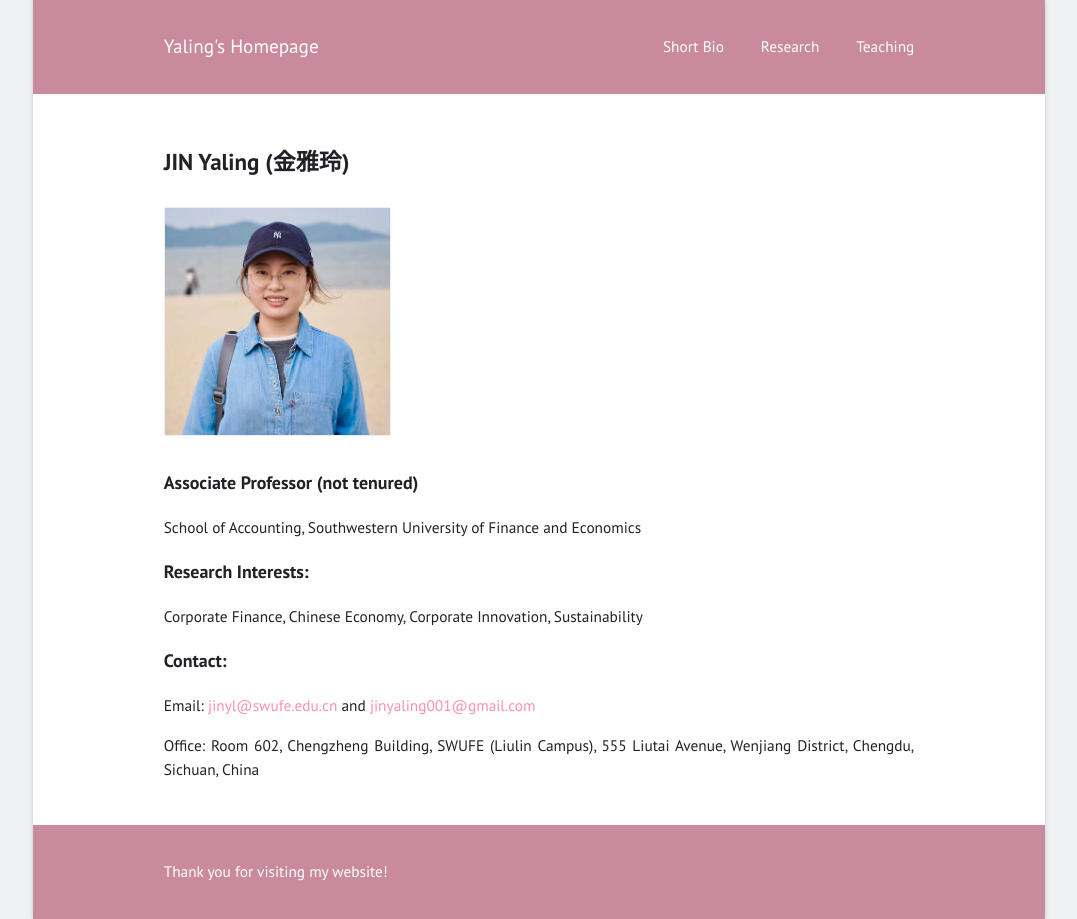
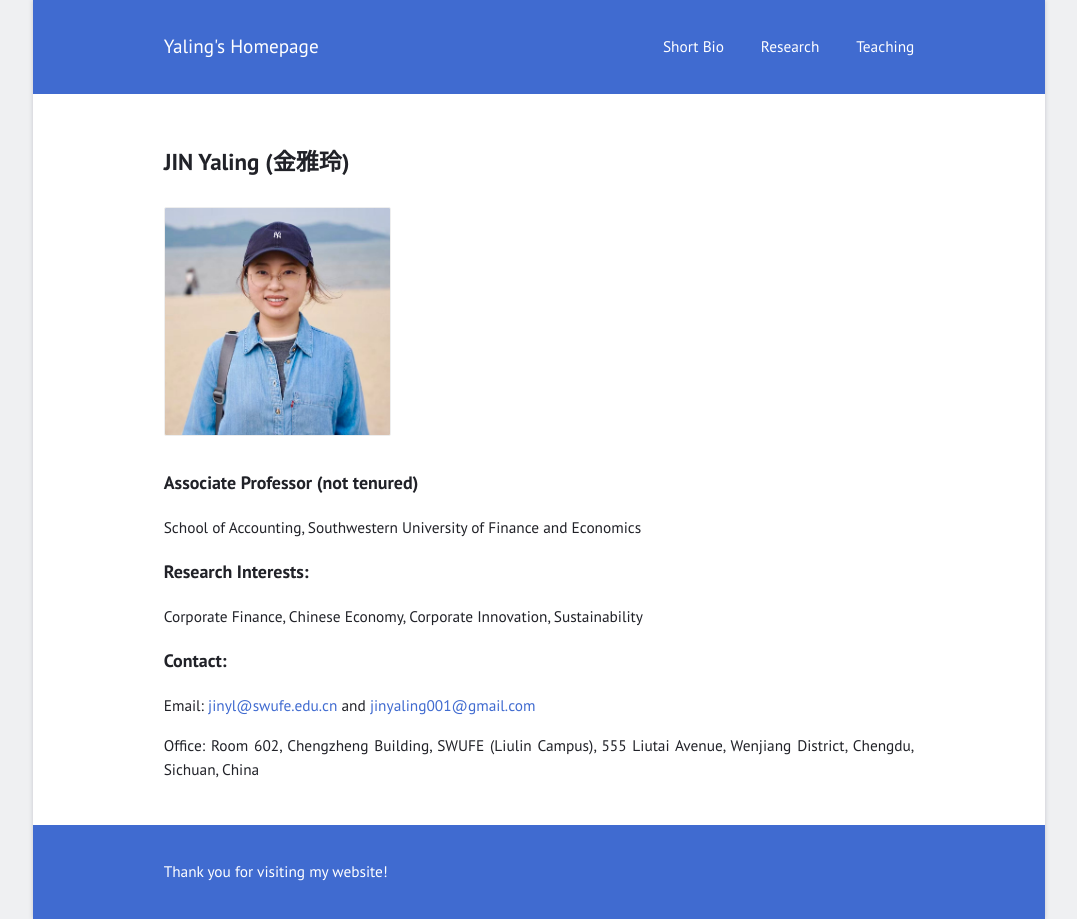
Before and after one commit to jinyaling/jinyaling.github.io, a Jekyll site: the page built from index.md, in a window 1280 px wide. Shown: the whole page, without its empty margins (101-1178 px from the left). Built offline with Jekyll 4.4.1, drawn with Linux system fonts in a browser that asks for light colours.

Commit message:
Update frame.sass

```diff
--- a/assets/css/frame.sass
+++ b/assets/css/frame.sass
@@ -11,7 +11,7 @@ body
   box-shadow: 0 0 .3em lighten($dark, 65%)
 
 body > header, body > footer
-  background: #c98a9e
+  background: #406bd0
   color: $light
 
 @media (min-width: 32em)
@@ -25,4 +25,4 @@ body > header, body > footer
     background: $dark
 
 a
-  color: #f991b1
+  color: #406bd0
```
